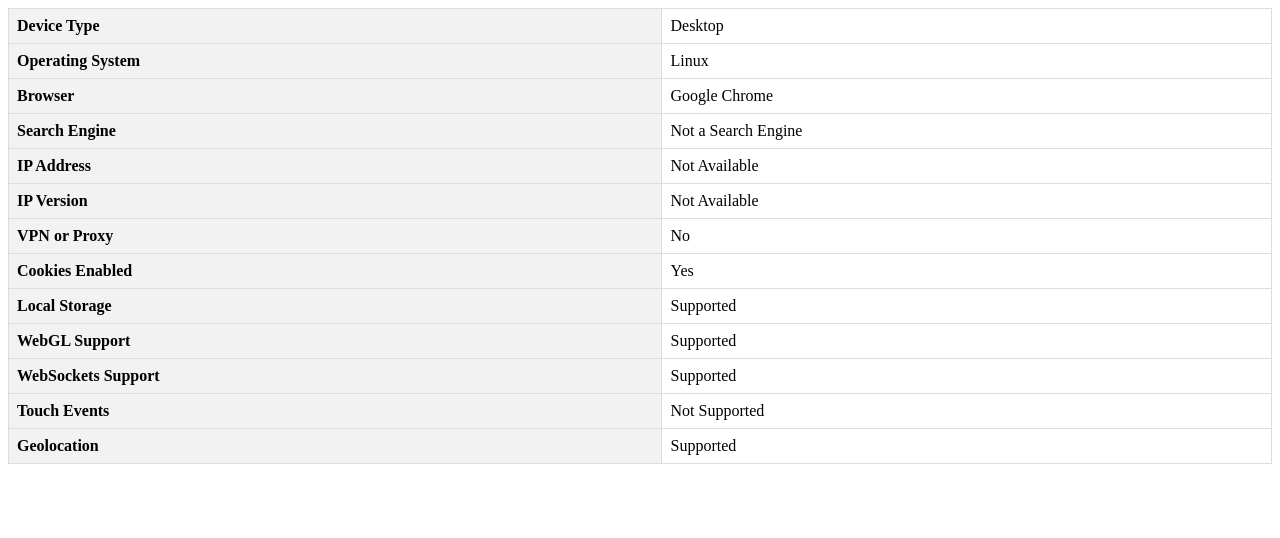
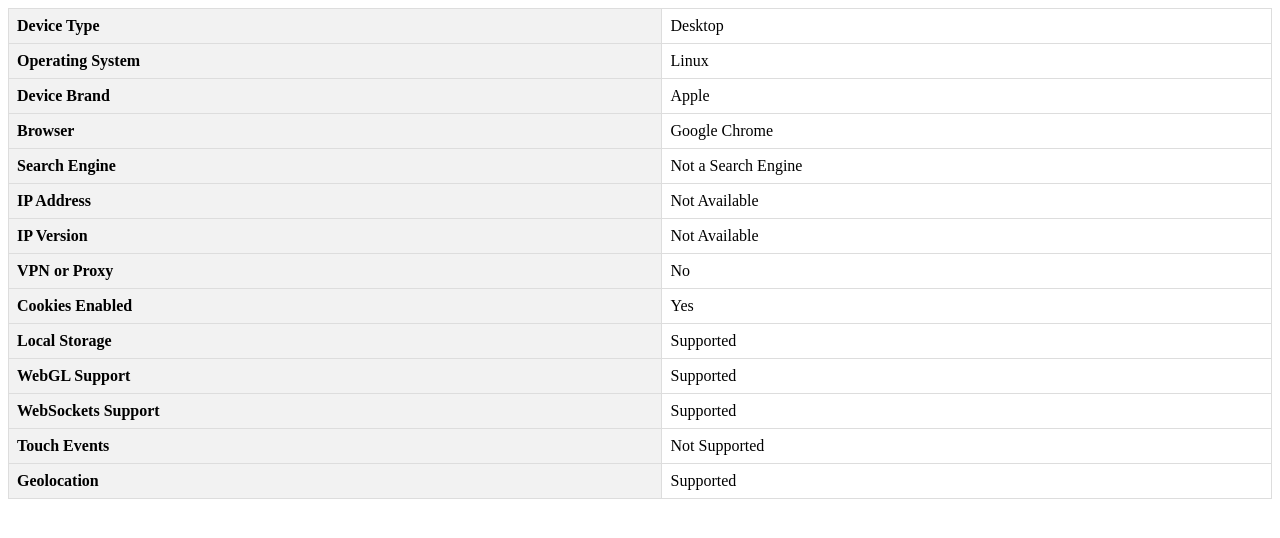
Before and after one commit to Zuazuaman/Check_web-ip-device, a plain HTML site: page index.html in a window 1280 px wide. Drawn offline with Linux system fonts and the light colour scheme; no server answers.

Commit message:
Update index.html

```diff
--- a/index.html
+++ b/index.html
@@ -54,6 +54,15 @@
     } else {
       os = 'Unknown OS';
     }
+
+    // Mendeteksi merek perangkat dari user agent string
+    const getDeviceBrand = () => {
+      const userAgent = navigator.userAgent;
+      const brandMatches = userAgent.match(/(Samsung|Apple|Sony|LG|Google|Microsoft|Huawei|Xiaomi|HP|Dell|Acer)/i);
+      return brandMatches ? brandMatches[0] : 'Unknown Brand';
+    };
+
+    const deviceBrand = getDeviceBrand();
 
     // Mendeteksi browser
     const isChrome = /Chrome/.test(navigator.userAgent);
@@ -200,6 +209,10 @@
             <td>${os}</td>
           </tr>
           <tr>
+            <th>Device Brand</th>
+            <td>${deviceBrand}</td>
+          </tr>
+          <tr>
             <th>Browser</th>
             <td>${browser}</td>
           </tr>
```
